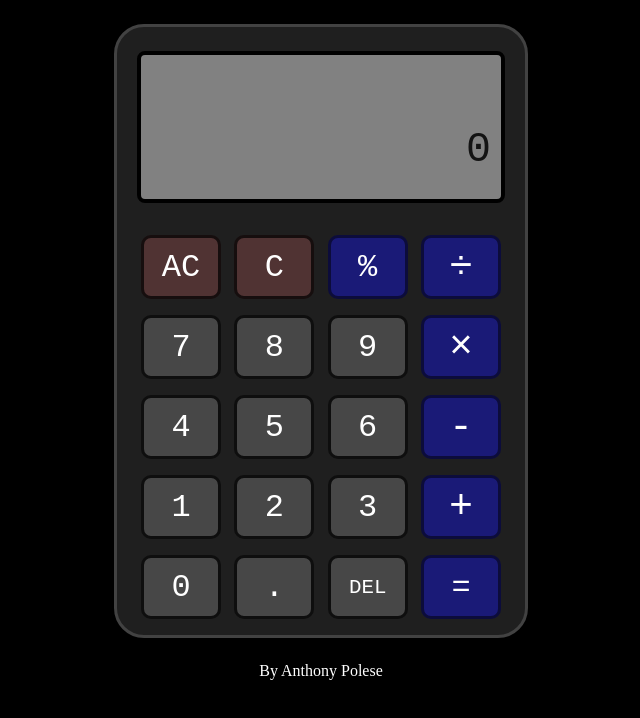
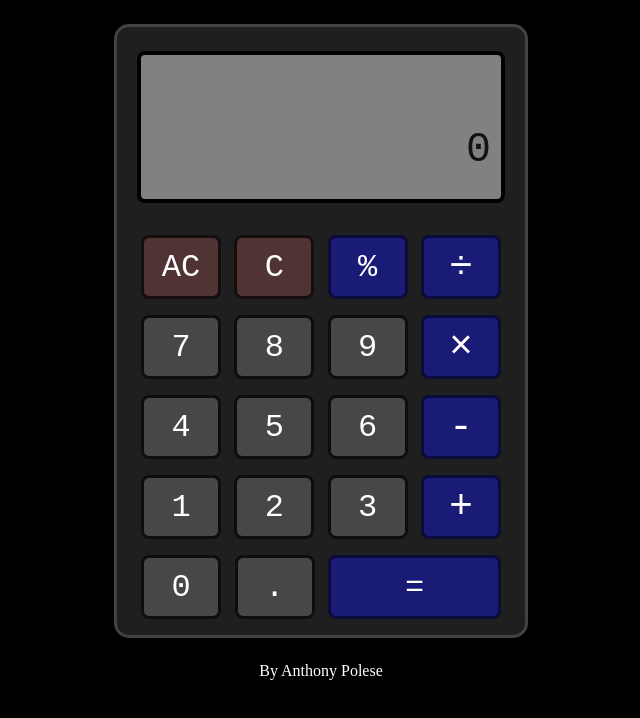
Before and after one commit to ap-6/odin-calculator, a plain HTML site: page index.html in a window 1280 px wide. Shown: the whole page, without its empty margins (319-959 px from the left). Drawn offline with Linux system fonts and the light colour scheme.

Commit message:
Make equals button twice as big

```diff
--- a/css/style.css
+++ b/css/style.css
@@ -25,7 +25,7 @@ body {
     width: 45vh;
     height: 70vh;
     background-color: rgb(31, 31, 31);
-    border-radius: 30px;
+    border-radius: 15px;
     color: white;
     display: flex;
     flex-direction: column;
@@ -50,8 +50,7 @@ body {
 
 .btn-row > span,
 .btn-row > div {
-
-    border-radius: 10px;
+    border-radius: 8px;
     width: 10vh;
     height: 8vh;
     box-sizing: border-box;
@@ -59,8 +58,25 @@ body {
     justify-content: center;
     align-items: center;
     user-select: none;
+    /* flex: 1; */
+}
 
+#equals {
+    width: 21.6vh;
+    height: 8vh;
+    /* flex: 2; */
 }
+
+.btn-margin-l {
+    margin-left: 1vh;
+    margin-right: 1vh;
+}
+
+.btn-margin-r {
+    margin-left: 0vh;
+    margin-right: 1vh;
+}
+
 
 .btn-color-1 {
     background-color: rgb(26, 26, 119);
@@ -101,15 +117,15 @@ body {
     border: solid 3px rgb(44, 19, 19);
 }
 
-.btn-size-1 {
+.btn-font-1 {
     font-size: 200%;
 }
 
-.btn-size-2 {
+.btn-font-2 {
     font-size: 130%;
 }
 
-.btn-size-3 {
+.btn-font-3 {
     font-size: 250%;
 }
 
--- a/index.html
+++ b/index.html
@@ -17,34 +17,34 @@
             </div>
             <div id="calc-btns">
                 <div id="row-1" class="btn-row">
-                    <div class="btn-size-1 btn-color-3">AC</div>
-                    <div class="btn-size-1 btn-color-3">C</div>
-                    <div class="btn-size-1 btn-color-1">%</div>
-                    <div id="divide" class="btn-size-3 btn-color-1">&divide;</div>
+                    <div class="btn-font-1 btn-color-3">AC</div>
+                    <div class="btn-font-1 btn-color-3 btn-margin-l">C</div>
+                    <div class="btn-font-1 btn-color-1 btn-margin-r">%</div>
+                    <div id="divide" class="btn-font-3 btn-color-1">&divide;</div>
                 </div>
                 <div id="row-2" class="btn-row">
-                    <div class="btn-size-1 btn-color-2">7</div>
-                    <div class="btn-size-1 btn-color-2">8</div>
-                    <div class="btn-size-1 btn-color-2">9</div>
-                    <div id="multiply" class="btn-size-3 btn-color-1">&times;</div>
+                    <div class="btn-font-1 btn-color-2">7</div>
+                    <div class="btn-font-1 btn-color-2 btn-margin-l">8</div>
+                    <div class="btn-font-1 btn-color-2 btn-margin-r">9</div>
+                    <div id="multiply" class="btn-font-3 btn-color-1">&times;</div>
                 </div>
                 <div id="row-3" class="btn-row">
-                    <div class="btn-size-1 btn-color-2">4</div>
-                    <div class="btn-size-1 btn-color-2">5</div>
-                    <div class="btn-size-1 btn-color-2">6</div>
-                    <div class="btn-size-3 btn-color-1">-</div>
+                    <div class="btn-font-1 btn-color-2">4</div>
+                    <div class="btn-font-1 btn-color-2 btn-margin-l">5</div>
+                    <div class="btn-font-1 btn-color-2 btn-margin-r">6</div>
+                    <div class="btn-font-3 btn-color-1">-</div>
                 </div>
                 <div id="row-4" class="btn-row">
-                    <div class="btn-size-1 btn-color-2">1</div>
-                    <div class="btn-size-1 btn-color-2">2</div>
-                    <div class="btn-size-1 btn-color-2">3</div>
-                    <div class="btn-size-3 btn-color-1">+</div>
+                    <div class="btn-font-1 btn-color-2">1</div>
+                    <div class="btn-font-1 btn-color-2 btn-margin-l">2</div>
+                    <div class="btn-font-1 btn-color-2 btn-margin-r">3</div>
+                    <div class="btn-font-3 btn-color-1">+</div>
                 </div>
                 <div id="row-5" class="btn-row">
-                    <div class="btn-size-1 btn-color-2">0</div>
-                    <div class="btn-size-1 btn-color-2">.</div>
-                    <div class="btn-size-2 btn-color-2">DEL</div>
-                    <div class="btn-size-1 btn-color-1">=</div>
+                    <div class="btn-font-1 btn-color-2">0</div>
+                    <div class="btn-font-1 btn-color-2 btn-margin-l">.</div>
+                    <!-- <div class="btn-font-1 btn-color-2">&pi;</div> -->
+                    <div id="equals" class="btn-font-1 btn-color-1">=</div>
                 </div>
             </div>
         </div>
--- a/js/script.js
+++ b/js/script.js
@@ -219,6 +219,8 @@ function processLength(result) {
 
     //scientific notation for long numbers
     if (isBigNumber || isSmallNumber) {
+        console.log(result.toExponential(2));
+        console.log(result.toExponential(2));
         return result.toExponential(2);
     }
     //round decimals
```
